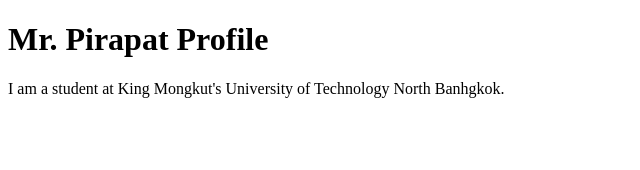
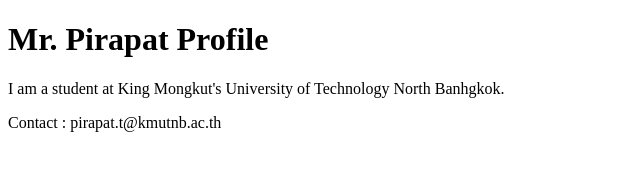
Before and after one commit to peerapattop/github-desktop-project, a plain HTML site: page index.html in a window 1280 px wide. Shown: the whole page, without its empty margins (0-640 px from the left). Drawn offline with Linux system fonts and the light colour scheme.

Commit message:
Add contact me
Add contact me

```diff
--- a/index.html
+++ b/index.html
@@ -11,5 +11,6 @@
     <p>I am a student at King Mongkut's University of
         Technology North Banhgkok.
     </p>
+    <footer>Contact : pirapat.t@kmutnb.ac.th</footer>
 </body>
 </html>
```
